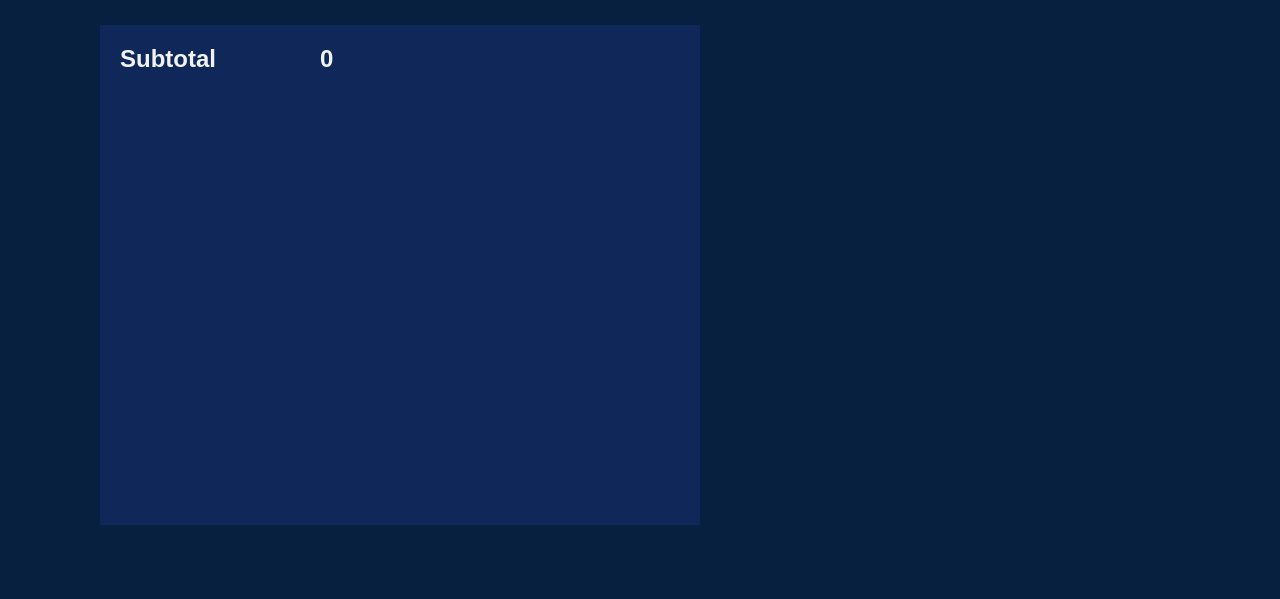
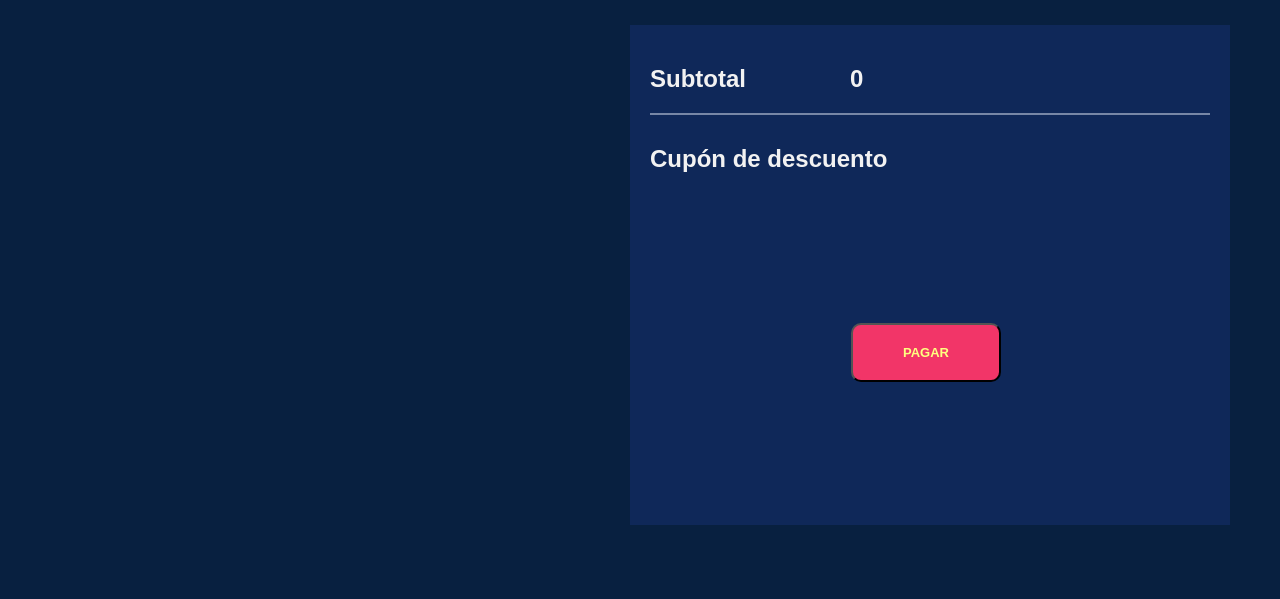
Before and after one commit to FranoCar/proyectoInterfaces, a Flask app: page /carrito in a window 1280 px wide. Shown: the part 124-723 px from the top of the page. Run offline with Flask 2, Linux system fonts and the light colour scheme.

Commit message:
carrito (falta popup e items agregados)

```diff
--- a/proyecto/app/static/styles/carrito.css
+++ b/proyecto/app/static/styles/carrito.css
@@ -1,3 +1,7 @@
+.container-subtotal {
+    display: flex;
+    justify-content: flex-end;
+}
 .subtotal {
     height: 500px;
     width: 600px;
@@ -6,7 +10,28 @@
     padding: 20px;
 }
 
-.subtotal .h2 {
+.h2-carrito {
     display: inline-block;
     margin-right: 100px;
+    margin-top: 20px;
 }
+
+hr.carrito {
+    margin-top: 20px;
+    border: 1px solid #7787A6;
+}
+
+.btn-pagar {
+    border-radius: 10px;
+    padding: 20px 50px;
+    color: #FFFF80;
+    background-color: #F23568;
+    margin: 150px 201px;
+    font-size: 13px;
+    font-weight: 600;
+}
+
+.btn-pagar:hover {
+    background-color: #80F2E7;
+    cursor: pointer;
+}
--- a/proyecto/app/static/styles/styles.css
+++ b/proyecto/app/static/styles/styles.css
@@ -31,6 +31,9 @@ li, a {
 }
 .a-btn-atras {
     font-size: 80px;
+}
+.a-btn-atras:hover {
+    color: #80F2E7;
 }
 /* para que no se vea como una lista*/
 .nav-links {
@@ -92,6 +95,7 @@ h1 {
 /* títulos que no estén en la barra de navegación (Ofertas recomendadas, noticias, etc */
 h2 {
     font-family: Arial, Helvetica, sans-serif;
+    margin-top: 30px;
     color: #F2F2F2;
 }
 /* para que el boton de MÁS en recomendaciones salga al lado de los títulos*/
--- a/proyecto/app/templates/carrito.html
+++ b/proyecto/app/templates/carrito.html
@@ -18,9 +18,15 @@
 				<img src="static/img/user.png" alt="Usuario">
 			</div>
 		</header>
-		<div class="subtotal">
-			<h2 class="h2">Subtotal</h2>
-			<h2 class="h2">0</h2>
+		<div class="container-subtotal">
+			<div class="subtotal">
+				<h2 class="h2-carrito">Subtotal</h2>
+				<h2 class="h2-carrito">0</h2>
+				<hr class="carrito">
+				<h2 class="h2">Cupón de descuento</h2>
+				<button class="btn-pagar center">PAGAR</button>
+			</div>
 		</div>
+
 	</body>
 </html>
```
Also changed, not shown: proyecto/app/static/img/americanexpress.jpg (added), proyecto/app/static/img/paypal.jpg (added), proyecto/app/static/img/visa.png (added), proyecto/app/static/img/webpay.png (added).
